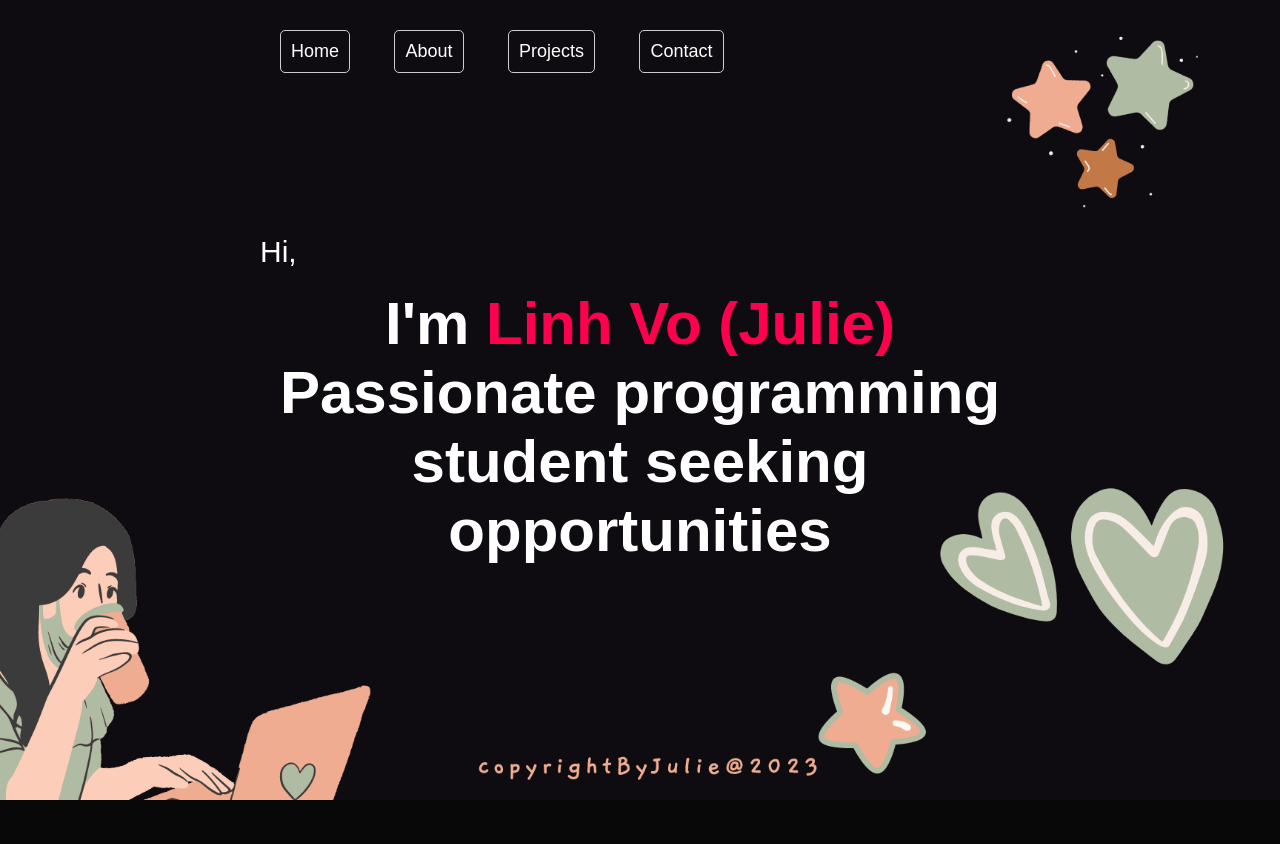
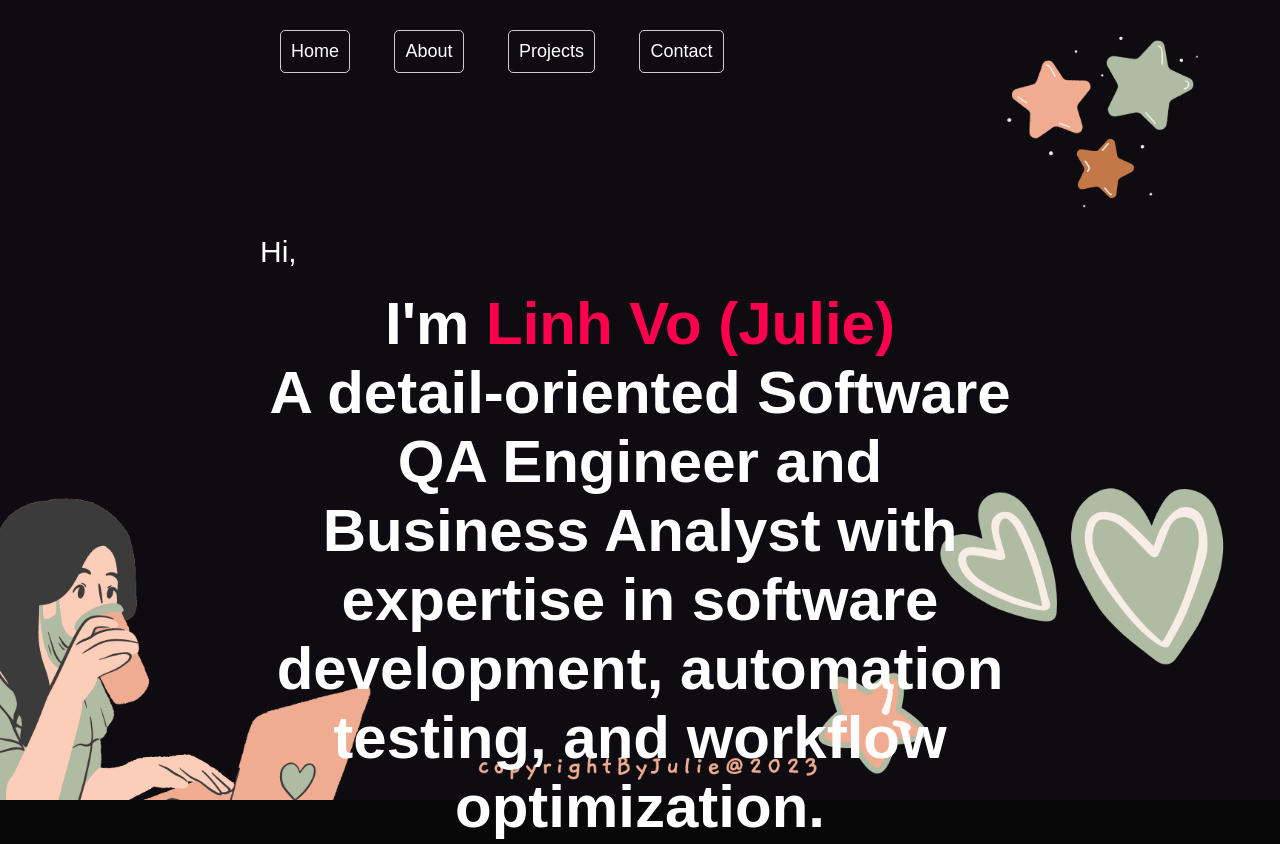
Before and after one commit to nguyenlinh143/nguyenlinh143.github.io, a plain HTML site: page index.html in a window 1280 px wide. Shown: the top 844 px of the page. Drawn offline with Linux system fonts and the light colour scheme.

Commit message:
Update index.html

```diff
--- a/index.html
+++ b/index.html
@@ -26,7 +26,7 @@
             </nav>
             <div class="header-text">
                 <p>Hi,</p>
-                <h1>I'm <span>Linh Vo (Julie)</span><br> Passionate programming student seeking opportunities </h1>
+                <h1>I'm <span>Linh Vo (Julie)</span><br> A detail-oriented Software QA Engineer and Business Analyst with expertise in software development, automation testing, and workflow optimization. </h1>
             </div>
         </div>
     </div>
```
